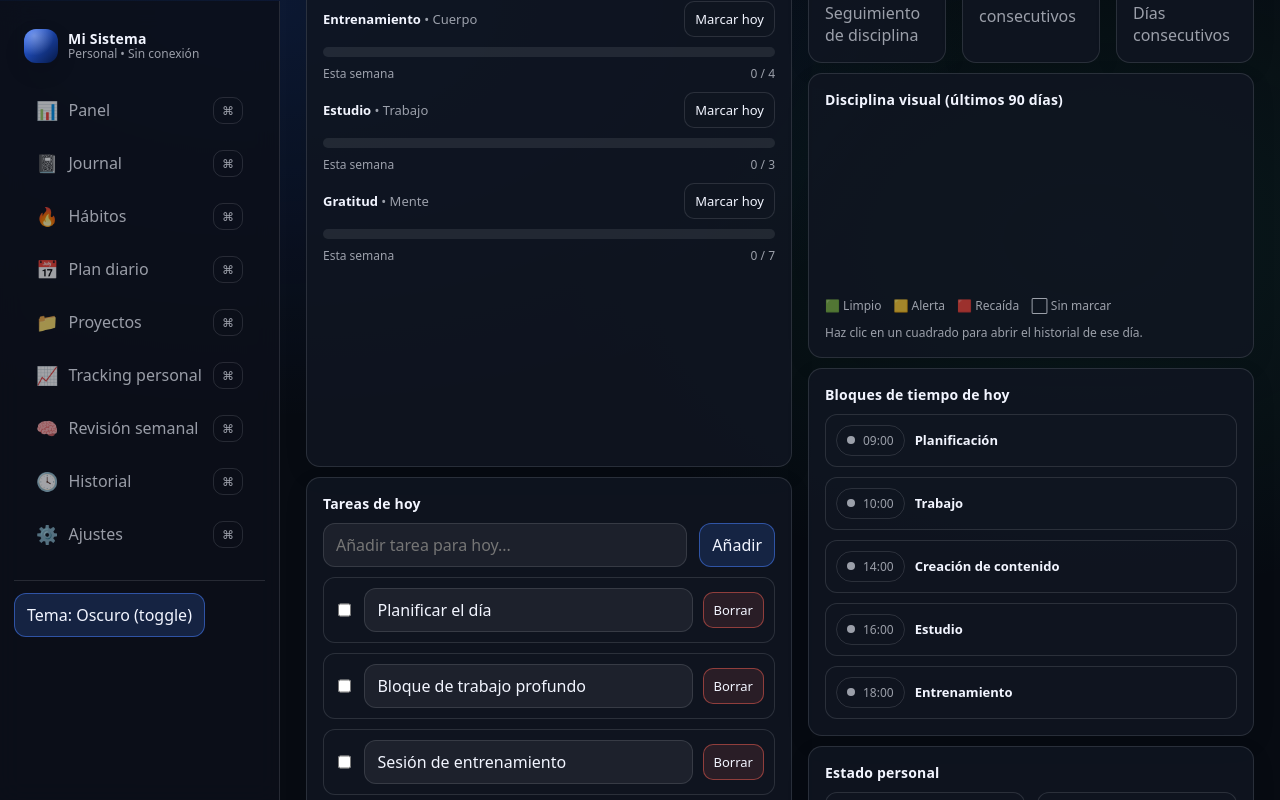
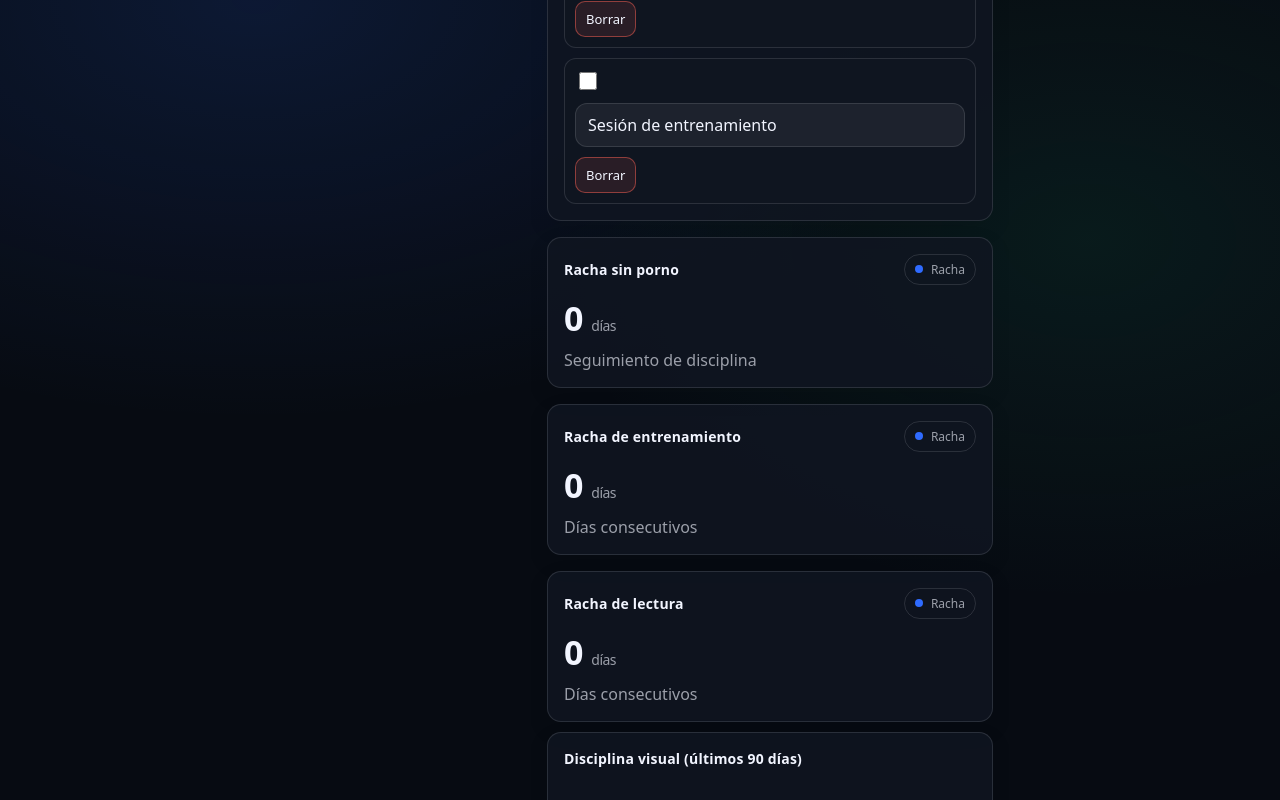
Before and after one commit to Clayyklein/mi-sistema-, a React (Vite) app: page /dashboard in a window 1280 px wide. Shown: the top 800 px of the page. Built offline with nearby package versions, Linux system fonts and the light colour scheme.

Commit message:
fix layout width

```diff
--- a/src/ui/styles/ui.css
+++ b/src/ui/styles/ui.css
@@ -1,13 +1,16 @@
 .appShell {
   display: grid;
-  grid-template-columns: 280px 1fr;
+  grid-template-columns: 260px minmax(0, 1fr);
   min-height: 100vh;
+  width: 100%;
+  overflow-x: hidden;
 }
 
 .sidebar {
   position: sticky;
   top: 0;
   height: 100vh;
+  overflow-y: auto;
   padding: 18px 14px;
   background: var(--sidebar);
   backdrop-filter: blur(12px);
@@ -25,7 +28,8 @@
   width: 34px;
   height: 34px;
   border-radius: 12px;
-  background: radial-gradient(circle at 30% 20%, rgba(255, 255, 255, 0.35), transparent 55%),
+  background:
+    radial-gradient(circle at 30% 20%, rgba(255, 255, 255, 0.35), transparent 55%),
     linear-gradient(135deg, var(--accent), color-mix(in oklab, var(--accent) 40%, black));
   box-shadow: var(--shadow-soft);
 }
@@ -75,12 +79,16 @@
 }
 
 .content {
-  padding: 26px 26px 40px;
+  min-width: 0;
+  width: 100%;
+  padding: 20px;
+  overflow-x: hidden;
 }
 
 .page {
-  max-width: 1180px;
-  margin: 0 auto;
+  width: 100%;
+  max-width: 100%;
+  margin: 0;
 }
 
 .pageHeader {
@@ -89,6 +97,7 @@
   justify-content: space-between;
   gap: 16px;
   margin-bottom: 18px;
+  flex-wrap: wrap;
 }
 
 .pageHeader h1 {
@@ -106,11 +115,12 @@
   display: flex;
   gap: 10px;
   align-items: center;
+  flex-wrap: wrap;
 }
 
 .grid2 {
   display: grid;
-  grid-template-columns: 1.1fr 0.9fr;
+  grid-template-columns: minmax(0, 1.1fr) minmax(0, 0.9fr);
   gap: 16px;
 }
 
@@ -121,6 +131,7 @@
 }
 
 .card {
+  min-width: 0;
   background: var(--card);
   border: 1px solid var(--border);
   border-radius: var(--radius);
@@ -134,6 +145,7 @@
   justify-content: space-between;
   gap: 12px;
   margin-bottom: 10px;
+  flex-wrap: wrap;
 }
 
 .cardTitle {
@@ -147,11 +159,13 @@
   align-items: center;
   justify-content: space-between;
   gap: 12px;
+  flex-wrap: wrap;
 }
 
 .stack {
   display: grid;
   gap: 10px;
+  min-width: 0;
 }
 
 .btn {
@@ -190,6 +204,7 @@
 .select,
 .textarea {
   width: 100%;
+  max-width: 100%;
   border: 1px solid var(--border);
   background: var(--input);
   padding: 10px 12px;
@@ -236,6 +251,7 @@
   border: 1px solid var(--border);
   font-size: 12px;
   color: var(--muted);
+  flex-wrap: wrap;
 }
 
 .badgeDot {
@@ -280,16 +296,19 @@
   margin-top: 8px;
   color: var(--muted);
   font-size: 12px;
+  flex-wrap: wrap;
 }
 
 .listItem {
   display: flex;
   align-items: center;
   gap: 10px;
-  padding: 10px 10px;
+  padding: 10px;
   border-radius: 12px;
   border: 1px solid var(--border);
   background: color-mix(in oklab, var(--card) 75%, transparent);
+  min-width: 0;
+  flex-wrap: wrap;
 }
 
 .checkbox {
@@ -308,29 +327,51 @@
 
 .twoCol {
   display: grid;
-  grid-template-columns: 1fr 1fr;
+  grid-template-columns: repeat(2, minmax(0, 1fr));
   gap: 12px;
+}
+
+img,
+canvas,
+svg {
+  max-width: 100%;
+}
+
+@media (max-width: 1280px) {
+  .content {
+    padding: 16px;
+  }
+
+  .grid2 {
+    grid-template-columns: 1fr;
+  }
+
+  .grid3 {
+    grid-template-columns: 1fr;
+  }
+
+  .twoCol {
+    grid-template-columns: 1fr;
+  }
 }
 
 @media (max-width: 980px) {
   .appShell {
     grid-template-columns: 1fr;
   }
+
   .sidebar {
     position: relative;
     height: auto;
+    max-height: none;
     border-right: none;
     border-bottom: 1px solid var(--border);
   }
+
   .content {
     padding: 18px 14px 28px;
   }
-  .grid2 {
-    grid-template-columns: 1fr;
-  }
-  .grid3 {
-    grid-template-columns: 1fr;
-  }
+
   .formGrid {
     grid-template-columns: 1fr;
   }
@@ -342,12 +383,15 @@
   .noPrint {
     display: none !important;
   }
+
   body {
     background: #fff !important;
   }
+
   .card {
     box-shadow: none !important;
   }
+
   .content {
     padding: 0 !important;
   }
```
